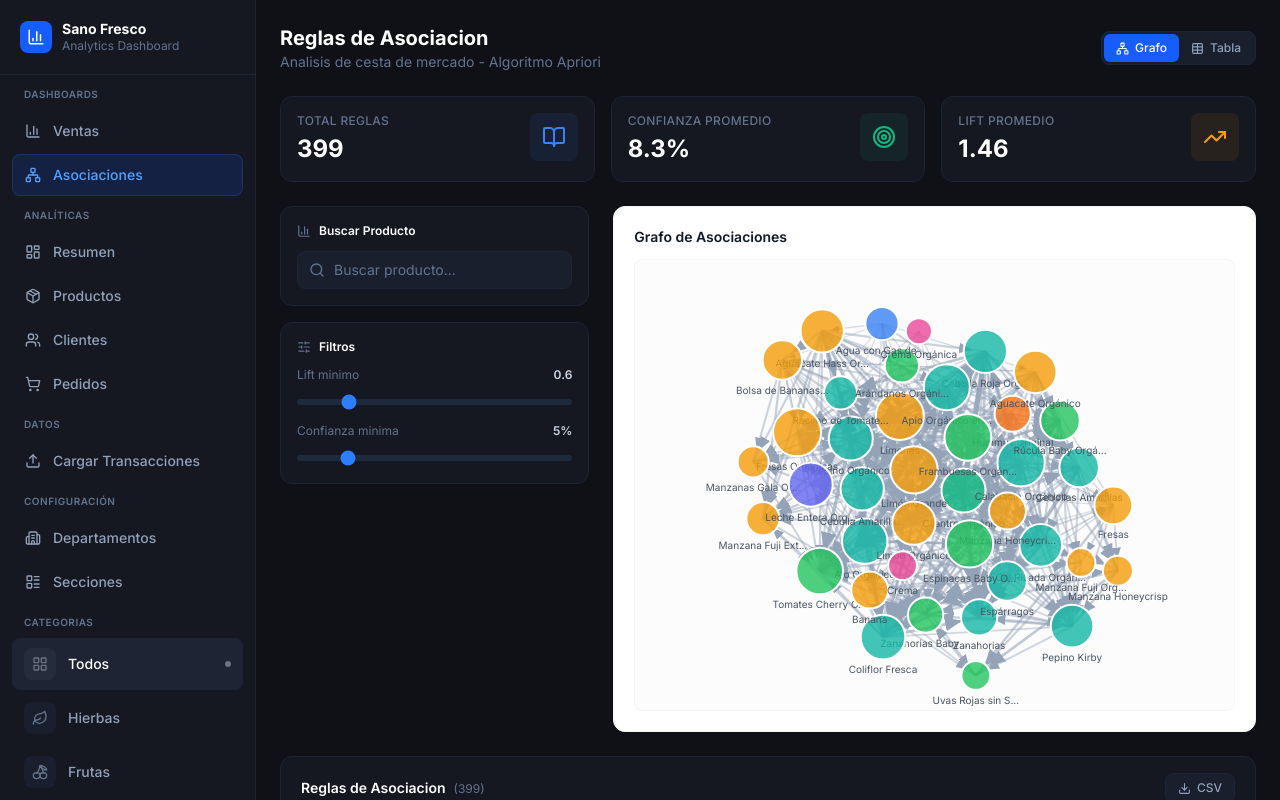
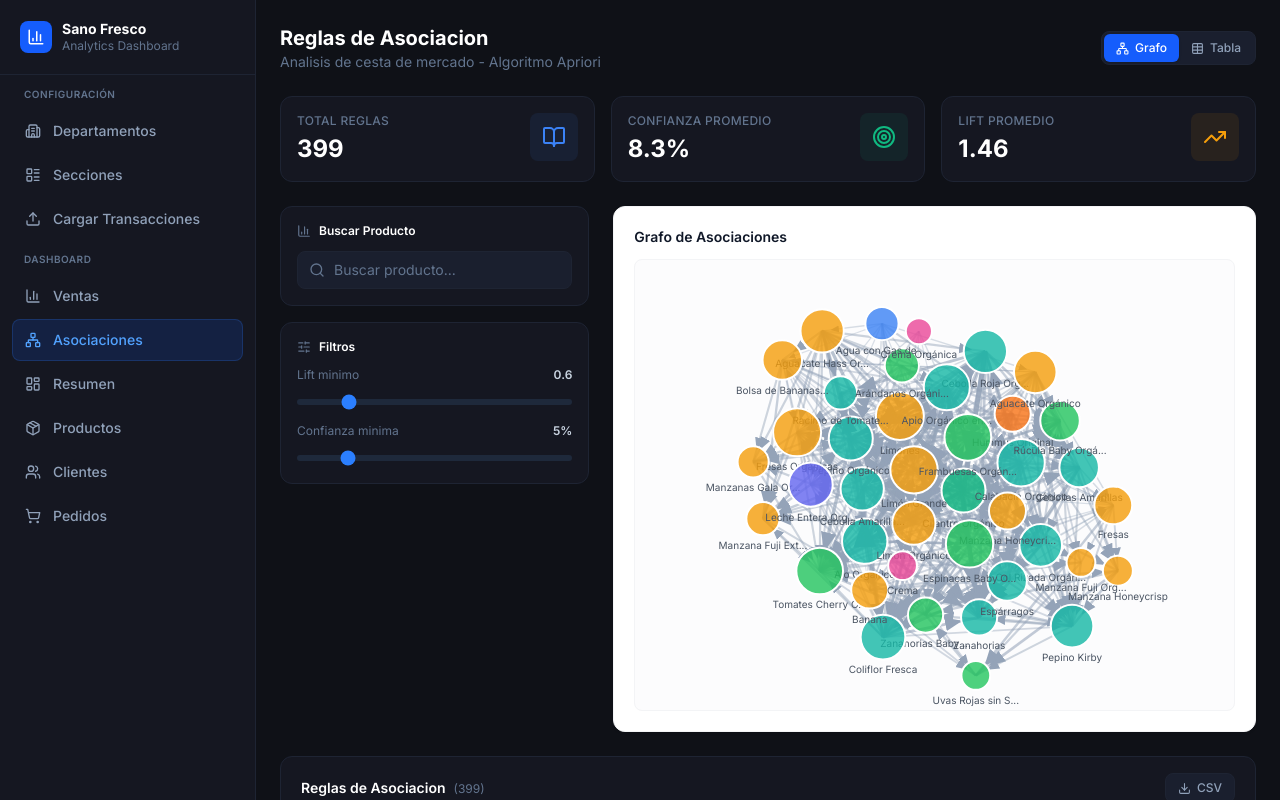
Before and after one commit to rodrigoGit-2014/canasta-analytics-web, a React (Vite) app: page /association-rules in a window 1280 px wide. Built offline with nearby package versions, Linux system fonts and the light colour scheme.

Commit message:
refactor code

```diff
--- a/src/App.jsx
+++ b/src/App.jsx
@@ -1,4 +1,3 @@
-import { useState } from "react";
 import { BrowserRouter, Routes, Route, Navigate } from "react-router-dom";
 import DashboardLayout from "./components/layout/DashboardLayout";
 import Sidebar from "./components/layout/Sidebar";
@@ -13,29 +12,12 @@ import DepartamentosPage from "./pages/DepartamentosPage";
 import SeccionesPage from "./pages/SeccionesPage";
 
 export default function App() {
-  const [selectedCategory, setSelectedCategory] = useState("all");
-
   return (
     <BrowserRouter>
-      <DashboardLayout
-        sidebar={
-          <Sidebar
-            selectedCategory={selectedCategory}
-            onSelectCategory={setSelectedCategory}
-          />
-        }
-      >
+      <DashboardLayout sidebar={<Sidebar />}>
         <Routes>
-          <Route
-            path="/sales-dashboard"
-            element={<SalesDashboard selectedCategory={selectedCategory} />}
-          />
-          <Route
-            path="/association-rules"
-            element={
-              <AssociationDashboard selectedCategory={selectedCategory} />
-            }
-          />
+          <Route path="/sales-dashboard" element={<SalesDashboard />} />
+          <Route path="/association-rules" element={<AssociationDashboard />} />
           <Route
             path="/upload-transactions"
             element={<UploadTransactionsPage />}
--- a/src/components/layout/Sidebar.jsx
+++ b/src/components/layout/Sidebar.jsx
@@ -1,5 +1,4 @@
 import { useNavigate, useLocation } from "react-router-dom";
-import { CATEGORY_LIST } from "../../data/categories";
 import {
   BarChart3,
   Network,
@@ -14,37 +13,27 @@ import {
 
 const NAV_SECTIONS = [
   {
-    label: "Dashboards",
+    label: "Configuración",
+    items: [
+      { path: "/configuracion/departamentos", label: "Departamentos", icon: Building2 },
+      { path: "/configuracion/secciones", label: "Secciones", icon: LayoutList },
+      { path: "/upload-transactions", label: "Cargar Transacciones", icon: Upload },
+    ],
+  },
+  {
+    label: "Dashboard",
     items: [
       { path: "/sales-dashboard", label: "Ventas", icon: BarChart3 },
       { path: "/association-rules", label: "Asociaciones", icon: Network },
-    ],
-  },
-  {
-    label: "Analíticas",
-    items: [
       { path: "/analytics-overview", label: "Resumen", icon: LayoutDashboard },
       { path: "/products-insights", label: "Productos", icon: Package },
       { path: "/customers-insights", label: "Clientes", icon: Users },
       { path: "/orders-insights", label: "Pedidos", icon: ShoppingCart },
     ],
   },
-  {
-    label: "Datos",
-    items: [
-      { path: "/upload-transactions", label: "Cargar Transacciones", icon: Upload },
-    ],
-  },
-  {
-    label: "Configuración",
-    items: [
-      { path: "/configuracion/departamentos", label: "Departamentos", icon: Building2 },
-      { path: "/configuracion/secciones", label: "Secciones", icon: LayoutList },
-    ],
-  },
 ];
 
-export default function Sidebar({ selectedCategory, onSelectCategory }) {
+export default function Sidebar() {
   const navigate = useNavigate();
   const location = useLocation();
 
@@ -95,48 +84,6 @@ export default function Sidebar({ selectedCategory, onSelectCategory }) {
           </div>
         ))}
 
-        {/* Categories */}
-        <div className="mb-3">
-          <p className="text-[10px] font-semibold text-slate-500 uppercase tracking-wider px-3 mb-2">
-            Categorias
-          </p>
-          <ul className="space-y-0.5">
-            {CATEGORY_LIST.map((cat) => {
-              const Icon = cat.icon;
-              const isActive = selectedCategory === cat.id;
-              return (
-                <li key={cat.id}>
-                  <button
-                    onClick={() => onSelectCategory(cat.id)}
-                    className={`w-full flex items-center gap-3 px-3 py-2.5 rounded-lg text-sm font-medium transition-all duration-200 ${
-                      isActive
-                        ? "bg-[#1e2433] text-white"
-                        : "text-slate-400 hover:bg-[#1e2433] hover:text-slate-200"
-                    }`}
-                  >
-                    <div
-                      className={`w-8 h-8 rounded-lg flex items-center justify-center transition-colors duration-200 ${
-                        isActive ? "bg-[#252d3d]" : "bg-[#1a1f2e]"
-                      }`}
-                    >
-                      <Icon
-                        size={16}
-                        style={{ color: isActive ? cat.color : "#64748b" }}
-                      />
-                    </div>
-                    <span>{cat.label}</span>
-                    {isActive && (
-                      <div
-                        className="ml-auto w-1.5 h-1.5 rounded-full"
-                        style={{ backgroundColor: cat.color }}
-                      />
-                    )}
-                  </button>
-                </li>
-              );
-            })}
-          </ul>
-        </div>
       </div>
     </div>
   );
--- a/src/hooks/useAssociationData.js
+++ b/src/hooks/useAssociationData.js
@@ -3,7 +3,6 @@ import { rulesData } from "../data/rulesData";
 import { PRODUCT_SECTION_MAP, SECTION_CATEGORIES } from "../data/categories";
 
 export function useAssociationData(
-  selectedCategory,
   selectedProduct,
   minLift,
   minConfidence
@@ -11,17 +10,9 @@ export function useAssociationData(
   const filteredRules = useMemo(() => {
     return rulesData.filter((rule) => {
       if (rule.lift < minLift || rule.confidence < minConfidence) return false;
-
-      if (selectedCategory !== "all") {
-        const antSection = PRODUCT_SECTION_MAP[rule.antecedent];
-        const conSection = PRODUCT_SECTION_MAP[rule.consequent];
-        if (antSection !== selectedCategory && conSection !== selectedCategory)
-          return false;
-      }
-
       return true;
     });
-  }, [selectedCategory, minLift, minConfidence]);
+  }, [minLift, minConfidence]);
 
   const productFilteredRules = useMemo(() => {
     if (!selectedProduct) return filteredRules;
--- a/src/hooks/useDashboardData.js
+++ b/src/hooks/useDashboardData.js
@@ -3,19 +3,14 @@ import { salesData } from "../data/salesData";
 import { SECTION_CATEGORIES } from "../data/categories";
 import { groupByDate } from "../utils/aggregations";
 
-export function useDashboardData(selectedCategory, dateRange, timeGranularity) {
+export function useDashboardData(dateRange, timeGranularity) {
   const filteredData = useMemo(() => {
     return salesData.filter((row) => {
-      const catMatch =
-        selectedCategory === "all" || row.id_seccion === selectedCategory;
-      if (!catMatch) return false;
-
       if (dateRange.start && row.fecha < dateRange.start) return false;
       if (dateRange.end && row.fecha > dateRange.end) return false;
-
       return true;
     });
-  }, [selectedCategory, dateRange]);
+  }, [dateRange]);
 
   const dashboard = useMemo(() => {
     const totalSales = filteredData.reduce((s, r) => s + r.precio_total, 0);
--- a/src/pages/AssociationDashboard.jsx
+++ b/src/pages/AssociationDashboard.jsx
@@ -7,14 +7,13 @@ import SliderFilters from "../components/association/SliderFilters";
 import { useAssociationData } from "../hooks/useAssociationData";
 import { Network, Table, BarChart3 } from "lucide-react";
 
-export default function AssociationDashboard({ selectedCategory }) {
+export default function AssociationDashboard() {
   const [selectedProduct, setSelectedProduct] = useState(null);
   const [minLift, setMinLift] = useState(0.6);
   const [minConfidence, setMinConfidence] = useState(5);
   const [view, setView] = useState("graph");
 
   const { kpis, graphData, allProducts, tableRules } = useAssociationData(
-    selectedCategory,
     selectedProduct,
     minLift,
     minConfidence
--- a/src/pages/SalesDashboard.jsx
+++ b/src/pages/SalesDashboard.jsx
@@ -7,12 +7,12 @@ import GaugeRow from "../components/charts/GaugeRow";
 import ProductList from "../components/products/ProductList";
 import { useDashboardData } from "../hooks/useDashboardData";
 
-export default function SalesDashboard({ selectedCategory }) {
+export default function SalesDashboard() {
   const [dateRange, setDateRange] = useState({ start: null, end: null });
   const [timeGranularity, setTimeGranularity] = useState("monthly");
 
   const { kpis, salesEvolution, treemapData, gaugeValues, productList } =
-    useDashboardData(selectedCategory, dateRange, timeGranularity);
+    useDashboardData(dateRange, timeGranularity);
 
   return (
     <>
```
